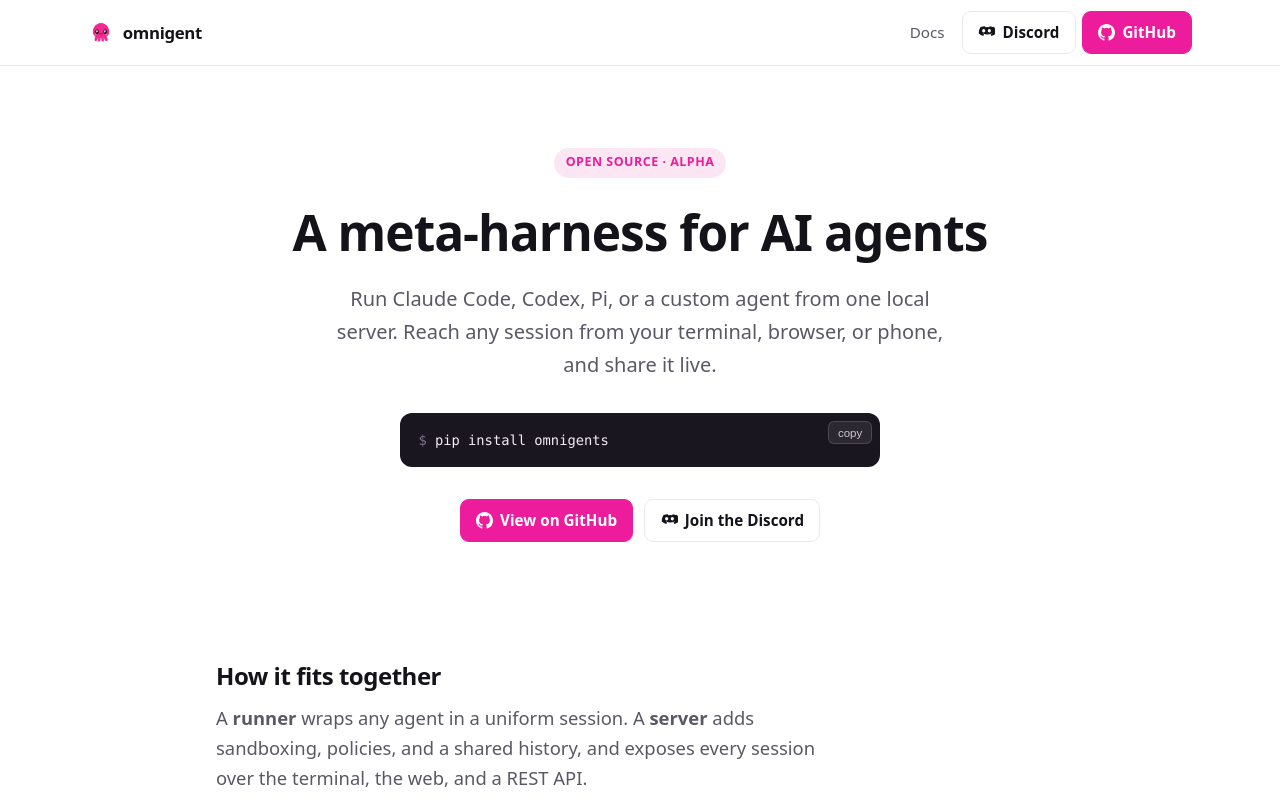
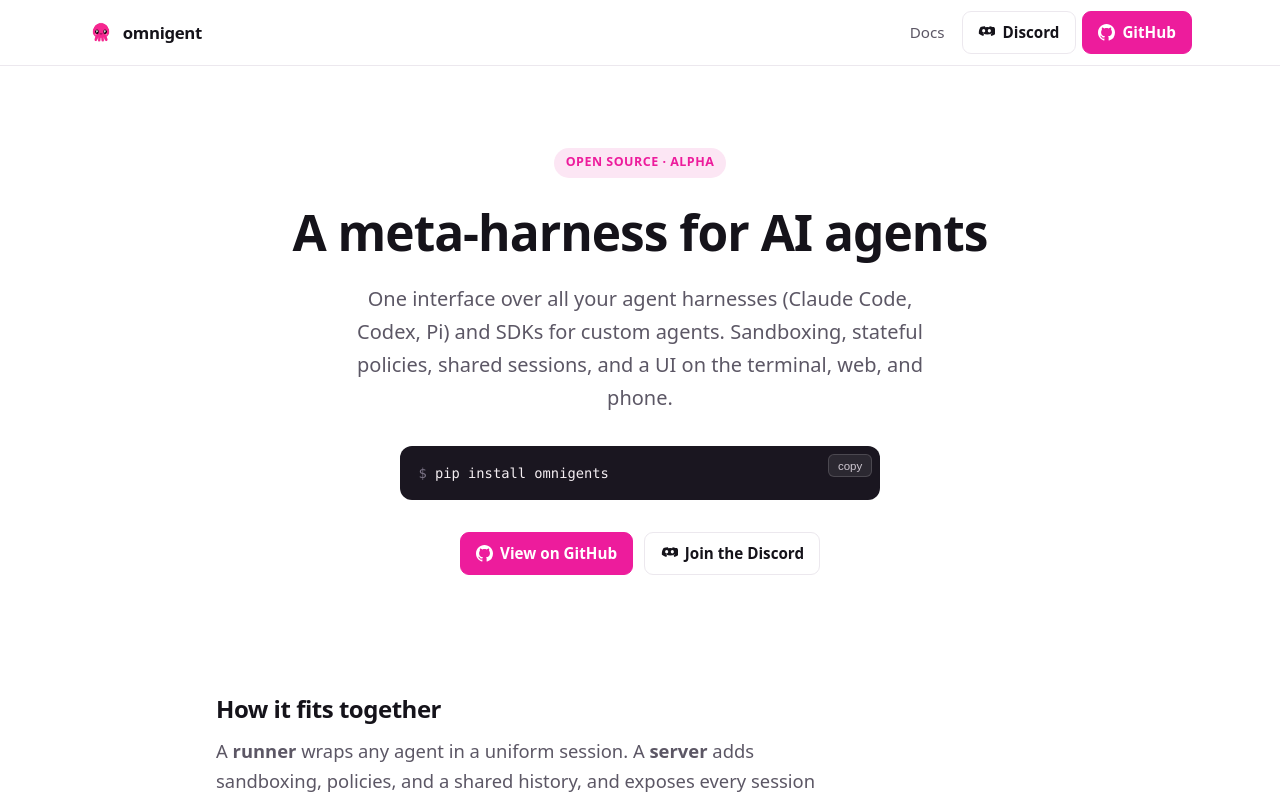
Before and after one commit to omnigent-ai/omnigent-site, a Next.js app: page / in a window 1280 px wide. Shown: the top 800 px of the page. Built offline with nearby package versions, Linux system fonts and the light colour scheme.

Commit message:
copy: tighten hero lede (harnesses + SDKs, add Pi)
Co-authored-by: Isaac

```diff
--- a/app/page.js
+++ b/app/page.js
@@ -16,9 +16,9 @@ export default function Home() {
           <span className="tag">Open source · Alpha</span>
           <h1>A meta-harness for AI agents</h1>
           <p className="lede">
-            Run Claude Code, Codex, Pi, or a custom agent from one local server.
-            Reach any session from your terminal, browser, or phone, and share
-            it live.
+            One interface over all your agent harnesses (Claude Code, Codex, Pi)
+            and SDKs for custom agents. Sandboxing, stateful policies, shared
+            sessions, and a UI on the terminal, web, and phone.
           </p>
           <Command>pip install omnigents</Command>
           <div className="hero-cta">
```
